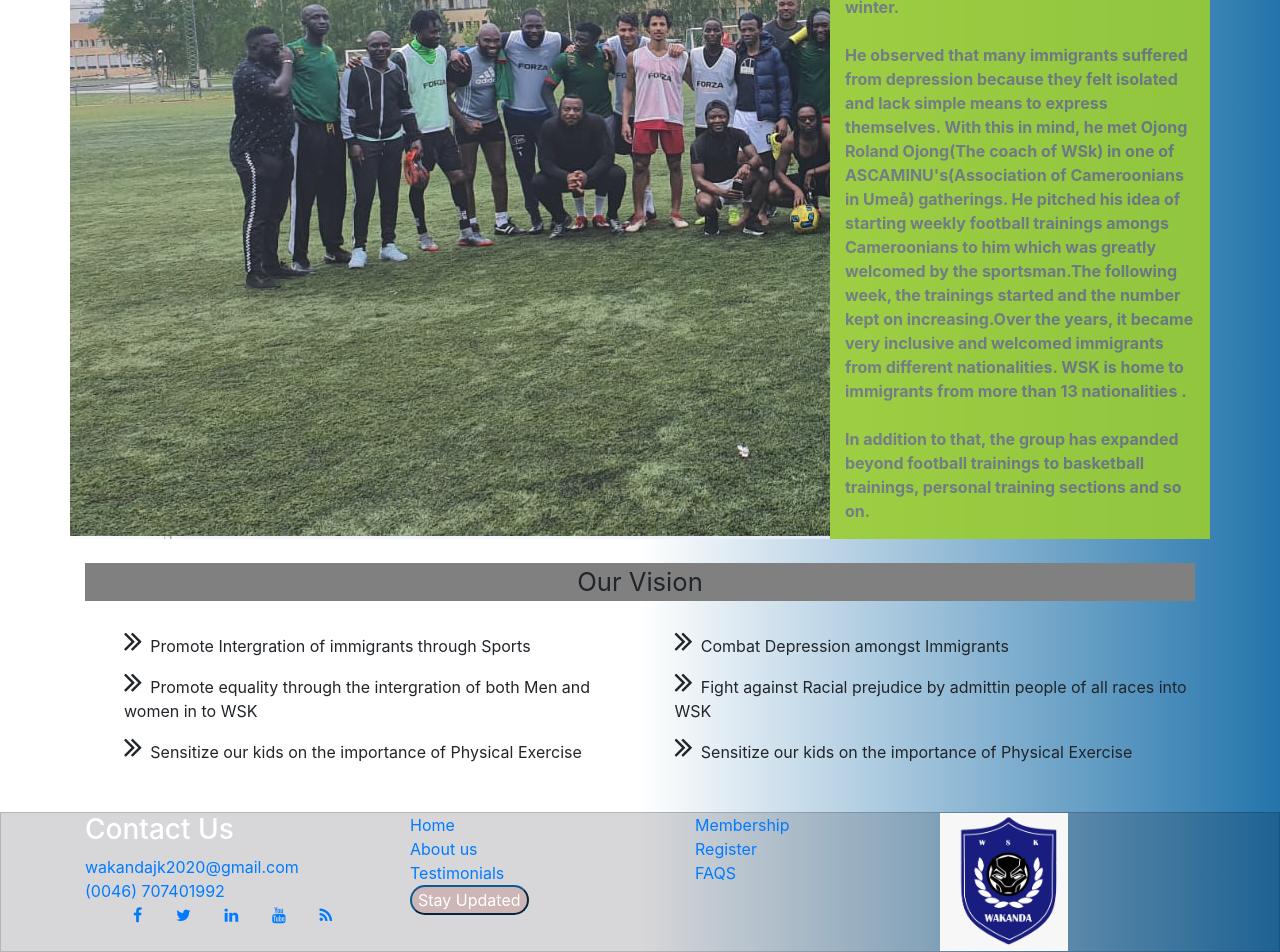
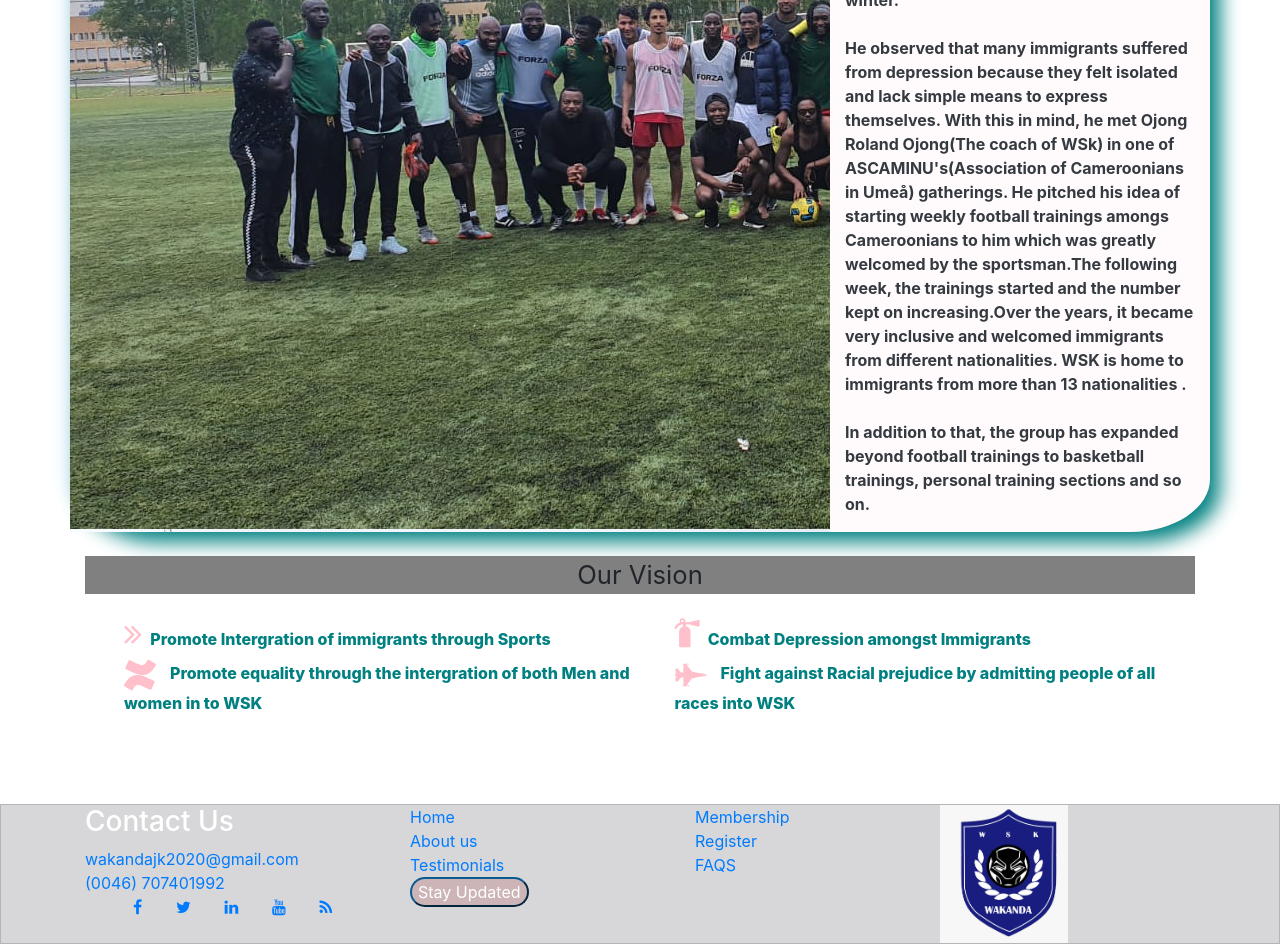
Before and after one commit to yvette809/wakanda-frontend, a React (Create React App) app: page /mission in a window 1280 px wide. Shown: the part 398-1350 px from the top of the page. Built offline with nearby package versions, Linux system fonts and the light colour scheme.

Commit message:
about section added

```diff
--- a/src/App.css
+++ b/src/App.css
@@ -4,26 +4,30 @@
 
 body {
   margin: 0;
-  background-image: linear-gradient(-90deg, #2374ab, #ffffff, white);
+  /* background-image: linear-gradient(-90deg, #2374ab, #ffffff, white); */
 }
 
 .jumbo {
   /* background-image: linear-gradient(red,blue); */
+
   background-image: url("./bg.jpg");
-  background-image: url("https://images-na.ssl-images-amazon.com/images/I/61JL1J+6btL.jpg");
+  background-image: url("https://www.burnleyfootballclub.com/siteassets/image/matches/2019-20/1st-team/bournemouth-h/screen-hand-ball-decision.jpg");
   background-repeat: no-repeat;
+  background-attachment: fixed;
   background-size: cover;
-  height: 100vh;
-  /* position: relative; */
+  height: 100%;
 }
 
 .about_us_img {
   background-image: url("./images/about.jpg");
 }
 .about_us {
-  background-color: yellowgreen;
-  opacity: 0.9;
+  background-color: rgba(255, 192, 203, 0.068);
+  /* opacity: 0.9; */
   font-weight: bold;
+  color: teal !important;
+  box-shadow: 10px 10px 20px teal, -10px -10px 20px aliceblue;
+  border-radius: 7%;
 }
 .jumbos {
   background-image: url("https://images-na.ssl-images-amazon.com/images/I/61JL1J+6btL.jpg");
@@ -97,10 +101,59 @@ ul li {
 .first_card {
   height: 100%;
   width: 100%;
+  position: relative;
   color: #ffffff;
+  transform: translateY(-1200px);
+  animation: animate1 1s forwards ease-in 2s;
+
   /* transform: rotate(-20deg); */
-  transform: matrix(1, -0.3, 0, 1, 0, 0);
+  /* transform: matrix(1, -0.3, 0, 1, 0, 0); */
 }
+.second_card {
+  height: 100%;
+  width: 100%;
+  position: relative;
+  color: #ffffff;
+  transform: translateY(-1200px);
+  animation: animate1 1s forwards ease-in 3s;
+  /* transform: rotate(-20deg); */
+  /* transform: matrix(1, -0.3, 0, 1, 0, 0); */
+}
+.third_card {
+  height: 100%;
+  width: 100%;
+  position: relative;
+  color: #ffffff;
+  transform: translateY(-1200px);
+  animation: animate1 1s forwards ease-in 4s;
+  /* transform: rotate(-20deg); */
+  /* transform: matrix(1, -0.3, 0, 1, 0, 0); */
+}
+
+.fourth_card {
+  height: 100%;
+  width: 100%;
+  position: relative;
+  color: #ffffff;
+  transform: translateY(-1200px);
+  animation: animate1 1s forwards ease-in 5s;
+  /* transform: rotate(-20deg); */
+  /* transform: matrix(1, -0.3, 0, 1, 0, 0);  */
+}
+@keyframes animate1 {
+  to {
+    transform: translateY(0);
+    transform: matrix(1, -0.3, 0, 1, 0, 0);
+  }
+}
+
+.fourth_card,
+.first_card,
+.second_card,
+.third_card :hover {
+  background-color: springgreen;
+}
+
 .values {
   overflow: hidden;
   object-fit: contain;
@@ -114,8 +167,7 @@ ul li {
 }
 
 .navigation {
-  /* background-image: linear-gradient(-90deg, #2374ab, #ffffff, white); */
-  background-color:rgba(1, 1, 15, 0.157);
+  background-color: rgba(1, 1, 15, 0.157);
   border: 1px solid rgba(1, 1, 15, 0.157);
 }
 
@@ -139,16 +191,17 @@ event_button {
   text-decoration: none;
 }
 
-.event_title:hover {
+/* .event_title:hover {
   text-decoration: none;
   color: rgb(158, 255, 215);
   font-size: 1.3rem;
+} */
+#main_img {
+  transition: width 2s ease-in-out 1s;
 }
-#main_img :hover {
-  width: 100%;
+#main_img:hover {
+  width: 300px;
   height: 100%;
-  background-color: red !important;
-  transition: width 2s linear 1s;
 }
 
 .test {
@@ -156,8 +209,75 @@ event_button {
   text-shadow: 0 12px 12px -12px yellow;
 }
 
+.vision_1 {
+  transform: translateY(-1200px);
+  animation: animate2 1s forwards ease-in 1s;
+  font-weight: 800;
+  color: teal;
+}
+
+.vision_2 {
+  transform: translateY(-1200px);
+  animation: animate2 1s forwards ease-in 2s;
+  font-weight: 800;
+  color: teal;
+}
+.vision_3 {
+  transform: translateY(-1200px);
+  animation: animate2 1s forwards ease-in 3s;
+  font-weight: 800;
+  color: teal;
+}
+.vision_4 {
+  transform: translateY(-1200px);
+  animation: animate2 1s forwards ease-in 4s;
+  font-weight: 800;
+  color: teal;
+}
+.vision_5 {
+  transform: translateY(-1200px);
+  animation: animate2 1s forwards ease-in 5s;
+  font-weight: 800;
+  color: teal;
+}
+.vision_6 {
+  transform: translateY(-1200px);
+  animation: animate2 1s forwards ease-in 6s;
+  font-weight: 800;
+  color: teal;
+}
+
+@keyframes animate2 {
+  to {
+    transform: translateY(0);
+  }
+}
+
+.nav-link {
+  color: #ffffff !important;
+  font-size: 1.2rem;
+}
+
+#values_section {
+  background-image: url("https://i.pinimg.com/originals/51/d8/1f/51d81f3597b1f29fede758245ba87101.jpg");
+  background-repeat: no-repeat;
+  background-size: cover;
+  background-attachment: fixed;
+  min-height: 700px;
+  position: relative;
+}
+#values_section .dark_overlay {
+  position: absolute;
+  top: 0;
+  left: 0;
+  width: 100%;
+  min-height: 700px;
+  background-color: rgba(0, 0, 0, 0.7);
+  padding: 150px 0 150px 150px;
+}
+
 footer {
-  /* background-color: #095b92; */
   background-color: rgba(1, 1, 15, 0.157);
+  /* background-color:teal; */
   border: 1px solid rgba(1, 1, 15, 0.157);
 }
--- a/src/components/Event.jsx
+++ b/src/components/Event.jsx
@@ -1,30 +1,37 @@
-import React from 'react'
-import Moment from 'react-moment'
-import {Link} from 'react-router-dom'
+import React from "react";
+import Moment from "react-moment";
+import { Link } from "react-router-dom";
 
-const Event = ({key, event}) => {
-    const {title, description,image,Date,Time, _id,createdAt} = event;
+const Event = ({ key, event }) => {
+  const { title, description, image, Date, Time, _id, createdAt } = event;
 
+  return (
+    <>
+      <div    id="main_img" style={{ boxShadow: "5px 5px 5px 5px  grey" }}>
+        <Link to={`/eventdetails/${_id}`}>
+          <img
+            src={image}
+            alt="events"
+            style={{ height: "80%", width: "80%", objectFit: "cover" }}
 
-    return (
-        <>
-          <div style={{ boxShadow:"5px 5px 5px 5px  grey"}} >
+          />
+        </Link>
+        <div>
           <Link to={`/eventdetails/${_id}`}>
-              <img src = {image} alt = "events"  style={{height:"80%", width:"80%",objectFit:"cover"}} id="main_img"/>
-              </Link>
-          <div>
-          <Link to={`/eventdetails/${_id}`}><p className= "event_title">{title}</p></Link>
+            <p className="event_title">{title}</p>
+          </Link>
           {/* <p>{Time}</p> */}
           {/* <p>{description}</p> */}
           {/* <small>{moment( Date).format("YYYY-MM-DD hh:mm:ss")}</small> */}
-          <small className= "text-left"> Date posted: <Moment format="YYYY/MM/DD">{createdAt}</Moment></small>
-          <hr className= "event_divider"/>
-          </div>
+          <small className="text-left">
+            {" "}
+            Date posted: <Moment format="YYYY/MM/DD">{createdAt}</Moment>
+          </small>
+          <hr className="event_divider" />
         </div>
+      </div>
+    </>
+  );
+};
 
-
-        </>
-    )
-}
-
-export default Event
+export default Event;
--- a/src/pages/Membership.jsx
+++ b/src/pages/Membership.jsx
@@ -4,32 +4,23 @@ import { Link } from "react-router-dom";
 
 const Membership = () => {
   return (
-    <Container fluid>
-      <Row className="mb-2">
-        <Col>
-          <Jumbotron className="jumbos">
+    <Container fluid className=" jumbos">
             <div className="registration_info text-center align-content-between">
               <h1 className="text-white text-center">
                 Meet our Team
               </h1>
               <div>
                 <Link to="/register"><button className="membership btn-lg justify-content-center align-items-center">
-                  Register
+                  Join Us
                 </button></Link>
               </div>
             </div>
-          </Jumbotron>
-        </Col>
-      </Row>
-      <div>
-        <h1> Join US!</h1>
-      </div>
-      <Row className="mb-5 d-flex justify-content-center">
-        <Col className="col col-lg-10">
-          <p>
+
+
+          {/* <p>
             At WSK, we take things seriously.It is for this reason we welcome
             only registered members
-          </p>
+      </p>
           <p>Annula membership fees : 300kr</p>
           <h3>The benefits of registration include:</h3>
           <ul className="d-inline-flex mr-5">
@@ -64,8 +55,9 @@ const Membership = () => {
               <li>Opportunity to meet other sports lovers</li>
             </span>
           </ul>
-        </Col>
-      </Row>
+       */}
+
+
 
     </Container>
   );
--- a/src/pages/Mission.jsx
+++ b/src/pages/Mission.jsx
@@ -1,5 +1,6 @@
 import React from "react";
-import pic from "../../src/images/about.jpg";
+import { FaConfluence } from "react-icons/fa";
+import { FaFighterJet } from "react-icons/fa";
 
 const Mission = () => {
   return (
@@ -11,7 +12,7 @@ const Mission = () => {
         </div>
         <div className="row mb-4 about_us">
           <div className="col col-md-8 about_us_img"></div>
-          <div className="col col-md-4 text-secondary">
+          <div className="col col-md-4 text-dark">
             <p>
               Wakanda Sports Klub is a sports organsation founded by a group of
               like-minded individuals to help combat depression. Emmanuel Mukumu
@@ -40,58 +41,46 @@ const Mission = () => {
 
         <div
           className="text-center container my-4 "
-          style={{ backgroundColor: "grey", fontSize: "1.6rem" , width:"100%"}}
+          style={{ backgroundColor: "grey", fontSize: "1.6rem", width: "100%" }}
         >
           Our Vision
         </div>
 
         <div className="row  ml-4 mb-2">
-          <div className="col col-lg-6">
-            <span>
-              <i className="fa fa-2x fa-angle-double-right mr-2"></i>
-            </span>
+          <div className="col col-lg-6 vision_1">
+            <i className="fa fa-2x fa-angle-double-right mr-2" style={{color:"pink"}}></i>
             <span>Promote Intergration of immigrants through Sports</span>
           </div>
-          <div className="col col-lg-6">
-            <span>
-              <i className="fa  fa-2x  fa-angle-double-right mr-2"></i>
-            </span>
+          <div className="col col-lg-6 vision_2">
+          <i class="fa fa-2x fa-fire-extinguisher mr-2" style={{color:"pink"}}></i>
             <span>Combat Depression amongst Immigrants</span>
           </div>
         </div>
-        <div className="row ml-4 mb-2">
-          <div className="col col-lg-6">
-            <span>
-              <i className="fa  fa-2x  fa-angle-double-right mr-2"></i>
-            </span>
+        <div className="row ml-4 mb-2 ">
+          <div className="col col-lg-6 vision_3">
+            <FaConfluence  style={{color:"pink", marginRight:"14px",fontSize:"2rem"}}/>
             <span>
               Promote equality through the intergration of both Men and women in
               to WSK
             </span>
           </div>
-          <div className="col col-lg-6">
+          <div className="col col-lg-6 vision_4">
+            <FaFighterJet  style={{color:"pink", marginRight:"14px",fontSize:"2rem", color:"pink"}}/>
             <span>
-              <i className="fa  fa-2x fa-angle-double-right mr-2"></i>
-            </span>
-            <span>
-              Fight against Racial prejudice by admittin people of all races
+              Fight against Racial prejudice by admitting people of all races
               into WSK
             </span>
           </div>
         </div>
-        <div className="row ml-4 mb-2">
+        <div className="row ml-4 mb-2 vision_5">
           <div className="col col-lg-6">
-            <span>
-              <i className="fa  fa-2x  fa-angle-double-right mr-2"></i>
-            </span>
+          <i className="fa fa-2x fa-book-reader mr-2 " style={{color:"pink"}}></i>
             <span>
               Sensitize our kids on the importance of Physical Exercise
             </span>
           </div>
-          <div className="col col-lg-6">
-            <span>
-              <i className="fa  fa-2x  fa-angle-double-right mr-2"></i>
-            </span>
+          <div className="col col-lg-6 vision_6 ">
+            <i className="fa  fa-2x  fa-angle-double-right mr-2 " style={{color:"pink"}}></i>
             <span>
               Sensitize our kids on the importance of Physical Exercise
             </span>
```
Also changed, not shown: src/pages/Home.jsx (+111 -12 lines), src/pages/Navigation.jsx (+8 -2 lines).
